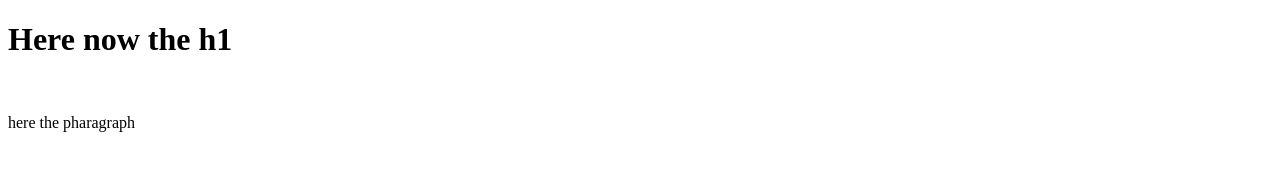
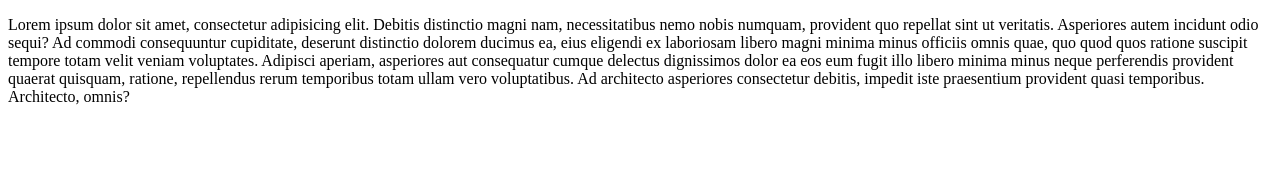
Before and after one commit to foofighters/test, a plain HTML site: page index.html in a window 1280 px wide. Drawn offline with Linux system fonts and the light colour scheme.

Commit message:
delete all fun and add new paragrahp

```diff
--- a/index.html
+++ b/index.html
@@ -6,9 +6,13 @@
     <title></title>
 </head>
 <body>
-<h1>Here now the h1</h1> <br/>
-<p>here the pharagraph</p>
-
+<p>Lorem ipsum dolor sit amet, consectetur adipisicing elit. Debitis distinctio magni nam, necessitatibus nemo nobis
+    numquam, provident quo repellat sint ut veritatis. Asperiores autem incidunt odio sequi? Ad commodi consequuntur
+    cupiditate, deserunt distinctio dolorem ducimus ea, eius eligendi ex laboriosam libero magni minima minus officiis
+    omnis quae, quo quod quos ratione suscipit tempore totam velit veniam voluptates. Adipisci aperiam, asperiores aut
+    consequatur cumque delectus dignissimos dolor ea eos eum fugit illo libero minima minus neque perferendis provident
+    quaerat quisquam, ratione, repellendus rerum temporibus totam ullam vero voluptatibus. Ad architecto asperiores
+    consectetur debitis, impedit iste praesentium provident quasi temporibus. Architecto, omnis?</p>
 
 </body>
 </html>
```
